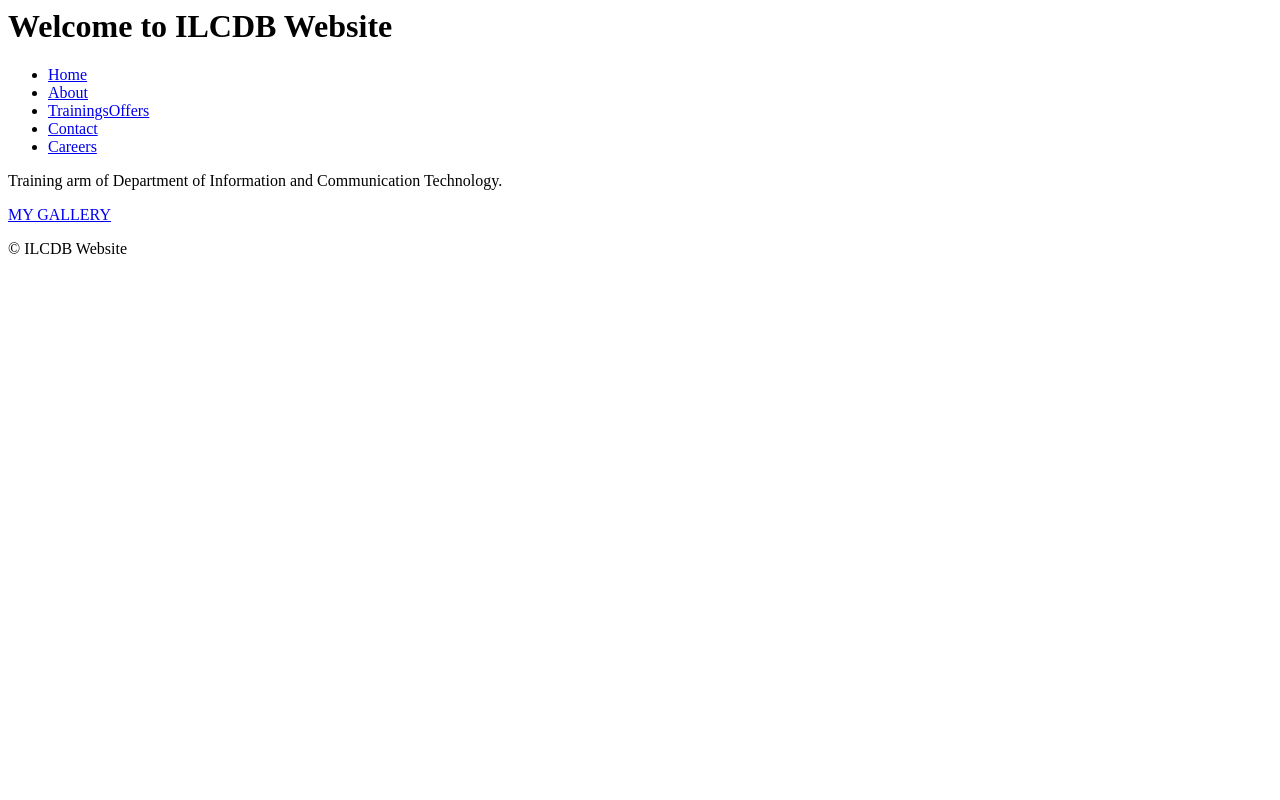
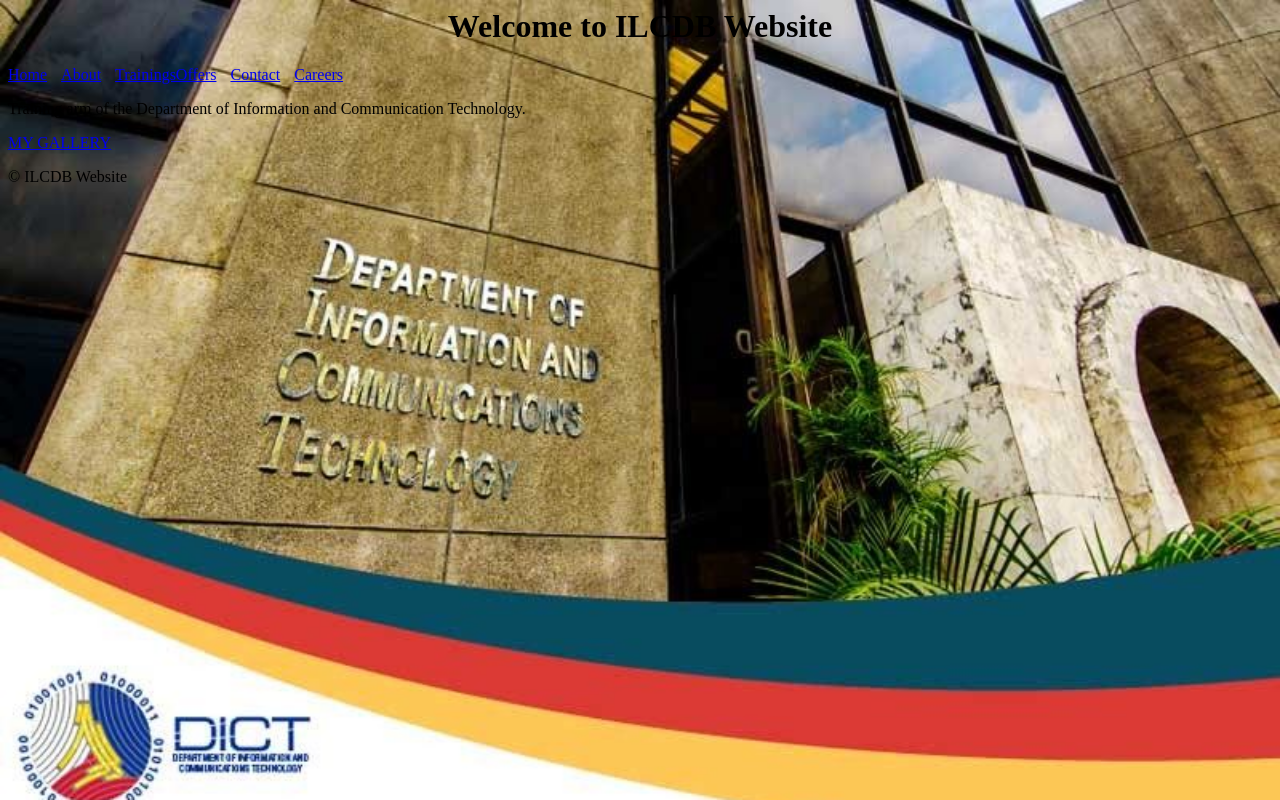
Before and after one commit to sirayanjayson/itc1223A.github.io, a plain HTML site: page index.html in a window 1280 px wide. Drawn offline with Linux system fonts and the light colour scheme.

Commit message:
Update index.html

```diff
--- a/index.html
+++ b/index.html
@@ -1,13 +1,28 @@
 <html>
 <head>
     <title>Home Page</title>
+    <style>
+        body {
+            background-image: url('buss.jpg');
+            background-size: cover;
+        }
+        header {
+            text-align: center;
+        }
+        nav ul {
+            list-style-type: none;
+            padding: 0;
+        }
+        nav li {
+            display: inline;
+            margin-right: 10px;
+        }
+    </style>
 </head>
 <body>
     <header>
         <h1>Welcome to ILCDB Website</h1>
-	<style>
-  background-image: url('buss.jpg');
-</style>
+    </header>
     <nav>
         <ul>
             <li><a href="index.html">Home</a></li>
@@ -18,9 +33,8 @@
         </ul>
     </nav>
     <main>
-        <p>Training arm of Department of Information and Communication Technology.</p>
-
-		<a href="bus.jpg"> MY GALLERY </a>
+        <p>Training arm of the Department of Information and Communication Technology.</p>
+        <a href="buss.jpg">MY GALLERY</a>
     </main>
     <footer>
         <p>&copy; ILCDB Website</p>
```
